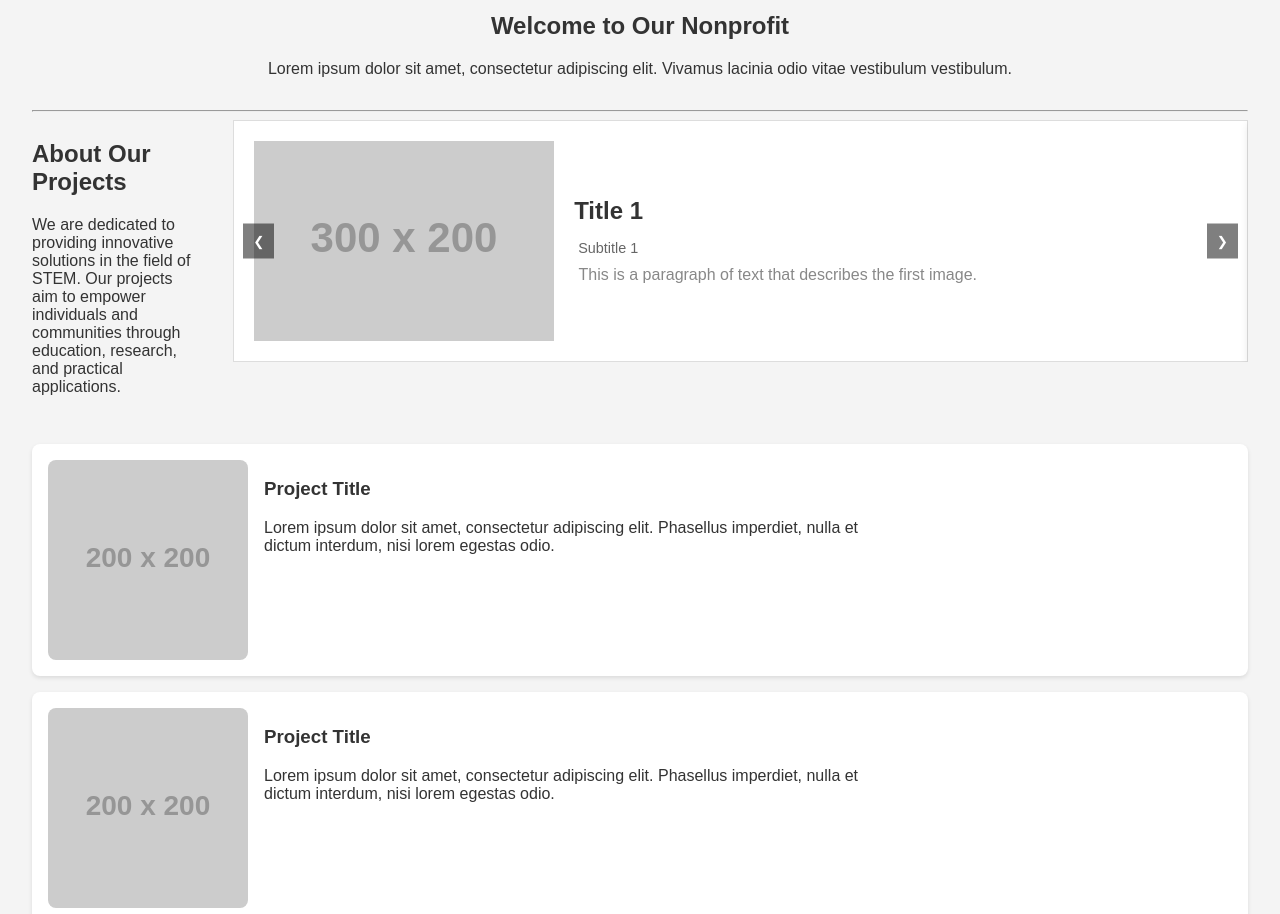
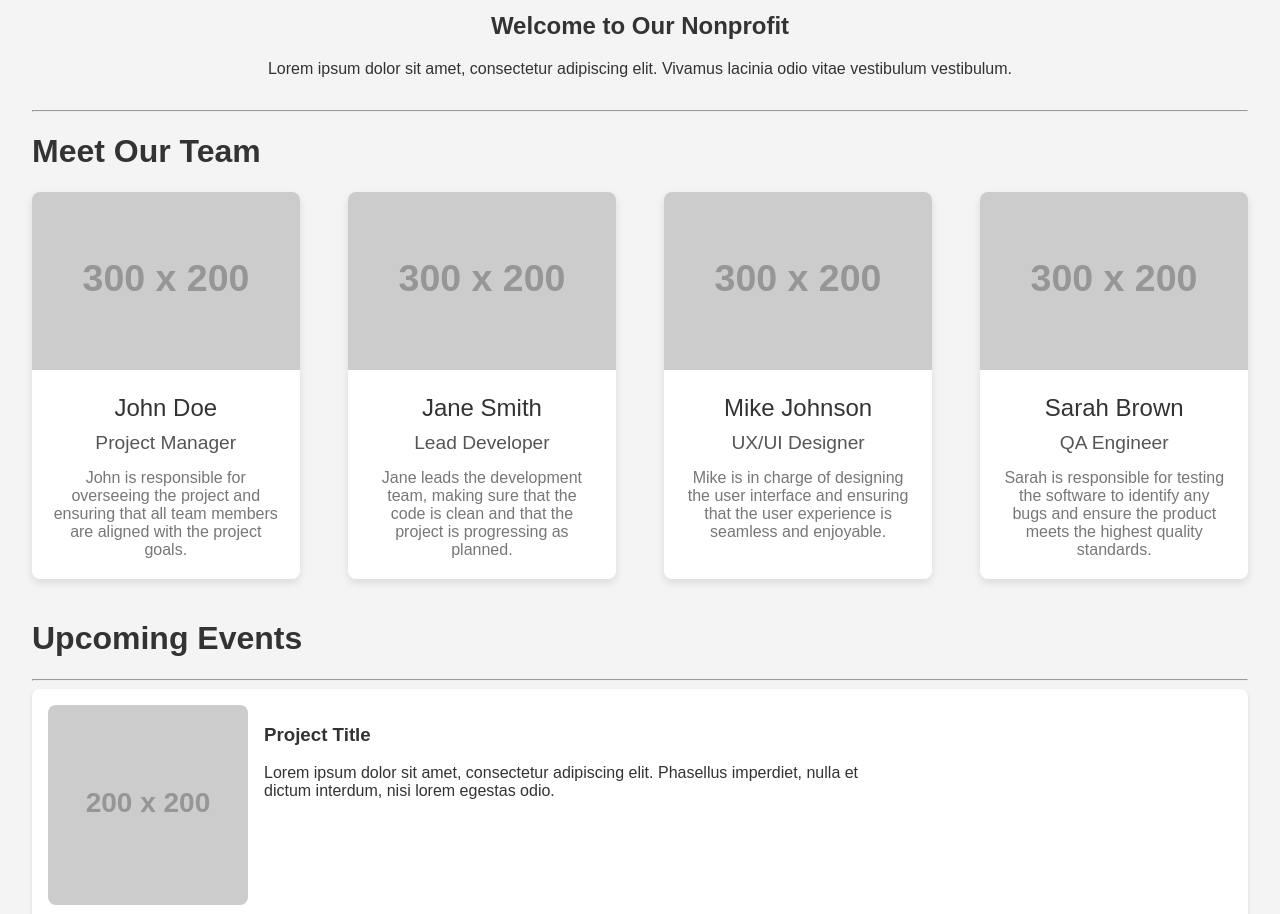
Before and after one commit to syntex1147/enablestem, a plain HTML site: page index.html in a window 1280 px wide. Shown: the part 840-1754 px from the top of the page. Drawn offline with Linux system fonts and the light colour scheme; placeholder pictures from the web are drawn by us.

Commit message:
fixed it

```diff
--- a/index.html
+++ b/index.html
@@ -34,59 +34,43 @@
             <p>Lorem ipsum dolor sit amet, consectetur adipiscing elit. Vivamus lacinia odio vitae vestibulum vestibulum.</p>
         </section>
     <hr>
- <div class="content-wrapper">
-    <div class="text-container">
-        <h2>About Our Projects</h2>
-        <p>We are dedicated to providing innovative solutions in the field of STEM. Our projects aim to empower individuals and communities through education, research, and practical applications.</p>
-    </div>
-        <div class="carousel">
-            <div class="carousel-inner" id="carousel-inner">
-                <div class="card">
-                    <img src="https://via.placeholder.com/300x200" alt="Image 1">
-                    <div class="card-content">
-                        <div class="card-title">Title 1</div>
-                        <div class="card-subtitle">&nbsp;Subtitle 1</div>
-                        <div class="card-text">
-                            &nbsp;This is a paragraph of text that describes the first image.
-                        </div>
-                    </div>
-                </div>
-                <div class="card">
-                    <img src="https://via.placeholder.com/300x200" alt="Image 2">
-                    <div class="card-content">
-                        <div class="card-title">Title 2</div>
-                        <div class="card-subtitle">&nbsp;Subtitle 2</div>
-                        <div class="card-text">
-                            &nbsp;This is a paragraph of text that describes the second image.
-                        </div>
-                    </div>
-                </div>
-                <div class="card">
-                    <img src="https://via.placeholder.com/300x200" alt="Image 3">
-                    <div class="card-content">
-                        <div class="card-title">Title 3</div>
-                        <div class="card-subtitle">&nbsp;Subtitle 3</div>
-                        <div class="card-text">
-                            &nbsp;This is a paragraph of text that describes the third image.
-                        </div>
-                    </div>
-                </div>
-                <div class="card">
-                    <img src="https://via.placeholder.com/300x200" alt="Image 4">
-                    <div class="card-content">
-                        <div class="card-title">Title 4</div>
-                        <div class="card-subtitle">&nbsp;Subtitle 4</div>
-                        <div class="card-text">
-                            &nbsp;This is a paragraph of text that describes the fourth image.
-                        </div>
-                    </div>
-                </div>
+    <h1>Meet Our Team</h1>
+    <div class="team-container">
+        <div class="card">
+            <img src="https://via.placeholder.com/300x200" alt="John Doe">
+            <div class="card-content">
+                <div class="card-title">John Doe</div>
+                <div class="card-subtitle">Project Manager</div>
+                <div class="card-paragraph">John is responsible for overseeing the project and ensuring that all team members are aligned with the project goals.</div>
             </div>
-            <button class="arrow left" onclick="prev()">&#10094;</button>
-            <button class="arrow right" onclick="next()">&#10095;</button>
+        </div>
+        <div class="card">
+            <img src="https://via.placeholder.com/300x200" alt="Jane Smith">
+            <div class="card-content">
+                <div class="card-title">Jane Smith</div>
+                <div class="card-subtitle">Lead Developer</div>
+                <div class="card-paragraph">Jane leads the development team, making sure that the code is clean and that the project is progressing as planned.</div>
+            </div>
+        </div>
+        <div class="card">
+            <img src="https://via.placeholder.com/300x200" alt="Mike Johnson">
+            <div class="card-content">
+                <div class="card-title">Mike Johnson</div>
+                <div class="card-subtitle">UX/UI Designer</div>
+                <div class="card-paragraph">Mike is in charge of designing the user interface and ensuring that the user experience is seamless and enjoyable.</div>
+            </div>
+        </div>
+        <div class="card">
+            <img src="https://via.placeholder.com/300x200" alt="Sarah Brown">
+            <div class="card-content">
+                <div class="card-title">Sarah Brown</div>
+                <div class="card-subtitle">QA Engineer</div>
+                <div class="card-paragraph">Sarah is responsible for testing the software to identify any bugs and ensure the product meets the highest quality standards.</div>
+            </div>
         </div>
     </div>
-
+    <h1>Upcoming Events</h1>
+    <hr>
         <section class="portfolio">
             <div class="portfolio-item">
                 <img src="https://via.placeholder.com/200" alt="Project Image">
--- a/script.js
+++ b/script.js
@@ -23,16 +23,16 @@ let currentIndex = 0;
 const totalCards = document.querySelectorAll('.card').length;
 
 function next() {
-    currentIndex = (currentIndex + 1) % totalCards;
+    currentIndex = (currentIndex + 2) % totalCards; // Move two cards at a time
     updateCarousel();
 }
 
 function prev() {
-    currentIndex = (currentIndex - 1 + totalCards) % totalCards;
+    currentIndex = (currentIndex - 2 + totalCards) % totalCards; // Move two cards at a time
     updateCarousel();
 }
 
 function updateCarousel() {
-    const offset = -currentIndex * 100;
+    const offset = -currentIndex * 50; // Adjust for two cards
     carouselInner.style.transform = `translateX(${offset}%)`;
 }
--- a/styles.css
+++ b/styles.css
@@ -160,75 +160,46 @@ footer {
     color: #fff;
     text-align: center;
     padding: 1rem 0;
+    width: 100%;
 }
-.carousel {
-    position: relative;
-    width: 90%;
-    max-width: 1080px;
+
+.team-container {
+    display: flex;
+    justify-content: space-between;
+    flex-wrap: wrap;
+}
+
+.card {
+    background-color: #fff;
+    border-radius: 8px;
+    box-shadow: 0 4px 8px rgba(0, 0, 0, 0.1);
+    width: 22%;
+    margin-bottom: 20px;
+    text-align: center;
     overflow: hidden;
-    margin: 0 0 2rem auto;
-    flex: 6;
 }
-.carousel-inner {
-    display: flex;
-    transition: transform 0.5s ease;
+
+.card img {
+    width: 100%;
+    height: auto;
 }
-.card {
-    display: flex;
-    min-width: 100%;
-    box-sizing: border-box;
+
+.card-content {
     padding: 20px;
-    text-align: left;
-    background: white;
-    border: 1px solid #ddd;
-    box-shadow: 0 4px 8px rgba(0,0,0,0.1);
 }
-.card img {
-    max-width: 40%;
-    height: auto;
-    margin-right: 20px;
-}
-.card-content {
-    display: flex;
-    flex-direction: column;
-    justify-content: center;
-}
+
 .card-title {
     font-size: 1.5em;
-    font-weight: bold;
-    margin: 0 0 15px;
+    margin-bottom: 10px;
 }
+
 .card-subtitle {
-    font-size: 0.9em;
-    color: #666;
-    margin: 0 0 10px;
+    font-size: 1.2em;
+    color: #555;
+    margin-bottom: 15px;
 }
-.card-text {
+
+.card-paragraph {
     font-size: 1em;
-    color: #888;
+    color: #777;
 }
-.arrow {
-    position: absolute;
-    top: 50%;
-    transform: translateY(-50%);
-    background-color: rgba(0, 0, 0, 0.5);
-    color: white;
-    border: none;
-    padding: 10px;
-    cursor: pointer;
-}
-.arrow.left {
-    left: 10px;
-}
-.arrow.right {
-    right: 10px;
-}
-.content-wrapper {
-    display: flex;
-    align-items: flex-start;
-    margin-bottom: 2rem;
-}
-.text-container {
-    flex:1;
-    margin-right: 2rem;
-}
```
Also changed, not shown: test.html (added, +97 -0 lines).
